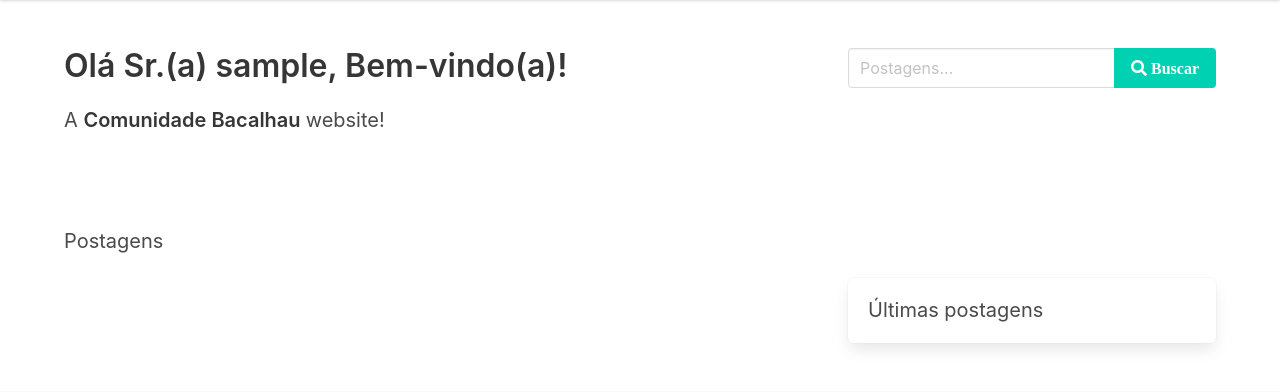
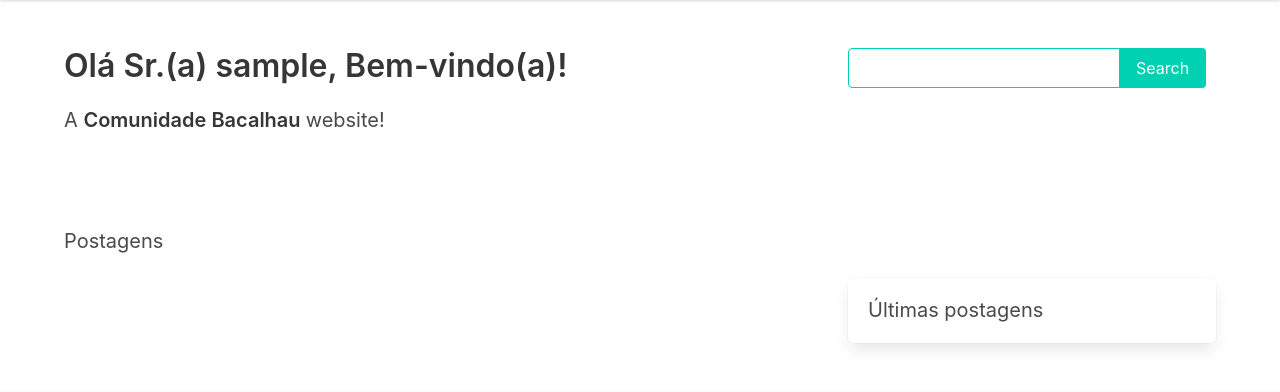
Before and after one commit to oeziosnormando/site_comunidade_bacalhau, a Flask app: page /home/ in a window 1280 px wide. Shown: the part 80-472 px from the top of the page. Run offline with Flask 3, Linux system fonts and the light colour scheme; the visitor is signed in with stand-in values (Sample User, id 1); some libraries are stand-ins or nearby versions.

Commit message:
criando o forms, routes e input de search no home

```diff
--- a/comunidadeBacalhau/routes.py
+++ b/comunidadeBacalhau/routes.py
@@ -53,10 +53,12 @@ def signup():
 @app.route("/")
 @app.route("/home/")
 def home():
+    form_search = FormSearch()
     page = request.args.get('page', 1, type=int)
     posts = Post.query.order_by(Post.id.desc()).paginate(page=page, per_page=2)
 
-    return render_template("home.html", posts=posts)
+    return render_template("home.html", posts=posts, form_search=form_search)
+
 
 
 @app.route("/logout/")
@@ -170,6 +172,7 @@ def display_post(post_id):
 
 
 @app.route("/results/<string:search>", methods=["GET", "POST"])
+@login_required
 def result(search):
     posts = Post.query.filter(Post.title.contains(search) | Post.content.contains(search)).all()
     for_search = FormSearch()
--- a/comunidadeBacalhau/templates/home.html
+++ b/comunidadeBacalhau/templates/home.html
@@ -15,14 +15,27 @@
             </div>
             <div class="column is-4">
               <form action="" method="get">
+                {{ form_search.csrf_token }}
                 <div class="field has-addons">
                   <div class="control">
-                    <input class="input" type="text" name="q" placeholder="Postagens...">
+                    {% if form_search.search.errors %}
+                      {{ form_search.search(class='input is-primary') }}
+                      <div class="help is-danger">
+                        {% for erro in form_search.search.errors %}
+                          {{erro}}
+                        {% endfor %}
+                      </div>
+                    {% else %}
+                      {{ form_search.search(class='input is-primary type="text" name="q" placeholder="Postagens...') }}
+                    {% endif %}
                   </div>
                   <div class="control">
-                    <a class="button is-primary" type="submit">
-                      <i class="fa fa-search"> Buscar</i>
-                    </a>
+                    {{ form_search.button_submit_search(class="button is-primary ") }}
+                    {% if form_search.button_submit_search.errors %}
+                      {% for erro in form_search.button_submit_search.errors %}
+                        {{erro}}
+                      {% endfor %}
+                    {% endif %}
                   </div>
                 </div>
               </form>
```
Also changed, not shown: comunidadeBacalhau/templates/edit_post.html (+4 -4 lines).
